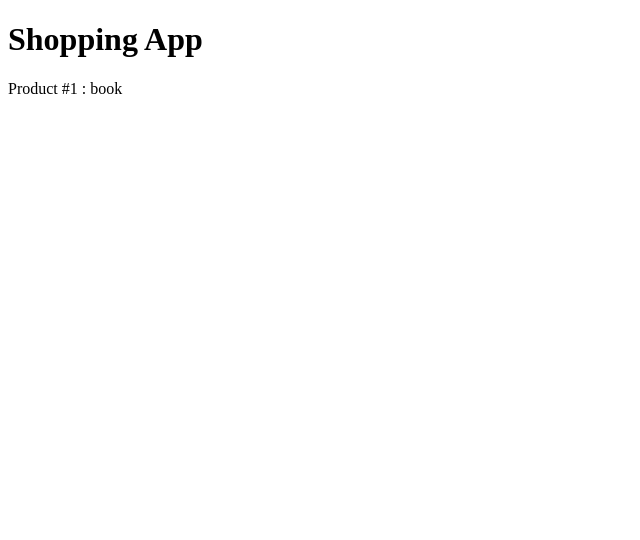
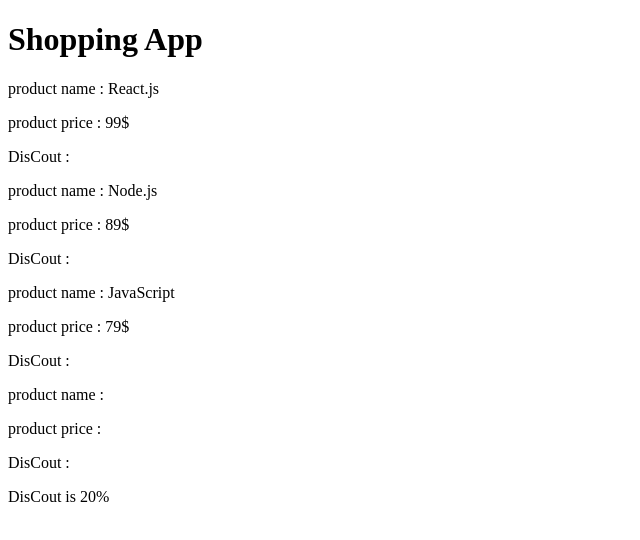
Before and after one commit to Ali-DoostAli/React-course, a React (Create React App) app: page / in a window 1280 px wide. Shown: the top 540 px of the page, without its empty margins (0-640 px from the left). Built offline with nearby package versions, Linux system fonts and the light colour scheme.

Commit message:
The basic concept of props

```diff
--- a/src/App.js
+++ b/src/App.js
@@ -4,7 +4,12 @@
   return (
     <div className="container" id="title">
       <h1>Shopping App</h1>
-      <Product />
+      <Product name="React.js" price="99$" />
+      <Product name="Node.js" price="89$" />
+      <Product name="JavaScript" price="79$" />
+      <Product>
+        <p>DisCout is 20%</p>
+      </Product>
     </div>
   );
 }
--- a/src/components/Product.js
+++ b/src/components/Product.js
@@ -1,5 +1,9 @@
-const Product = () => {
-    return ( <p>Product #1 : book</p> );
+const Product = (props) => {
+    return ( <div>
+        <p>product name : {props.name}</p>
+        <p>product price : {props.price}</p>
+        <p>DisCout  : {props.children}</p>
+    </div> );
 }
 
 export default Product;
```
